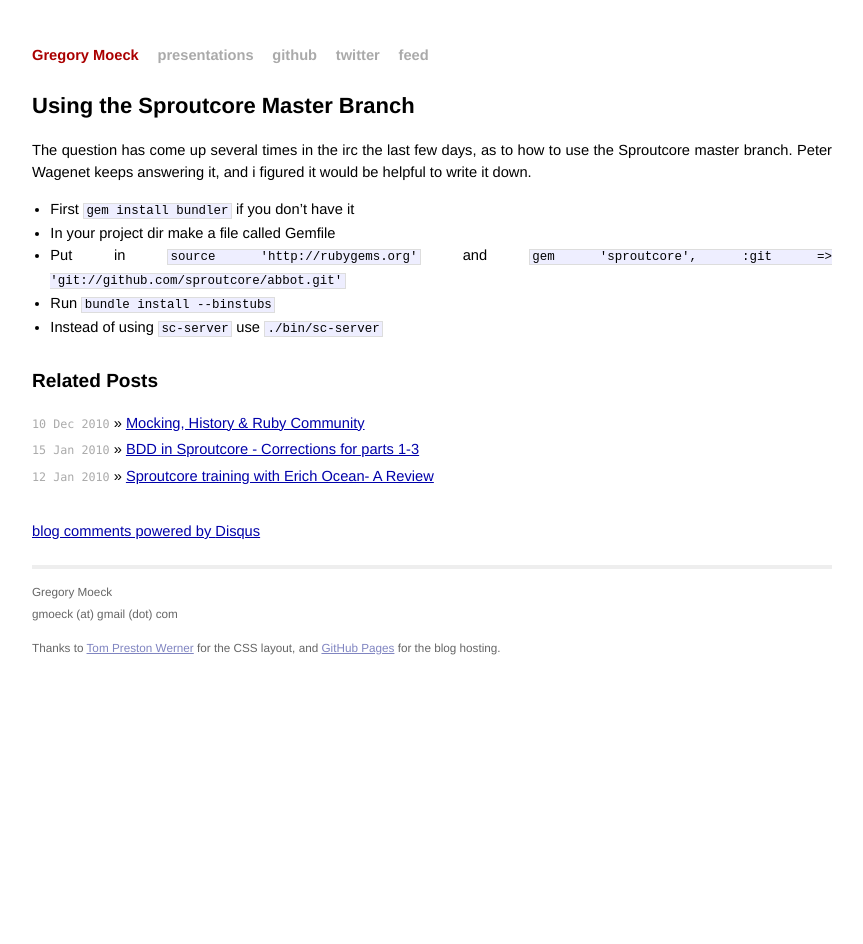
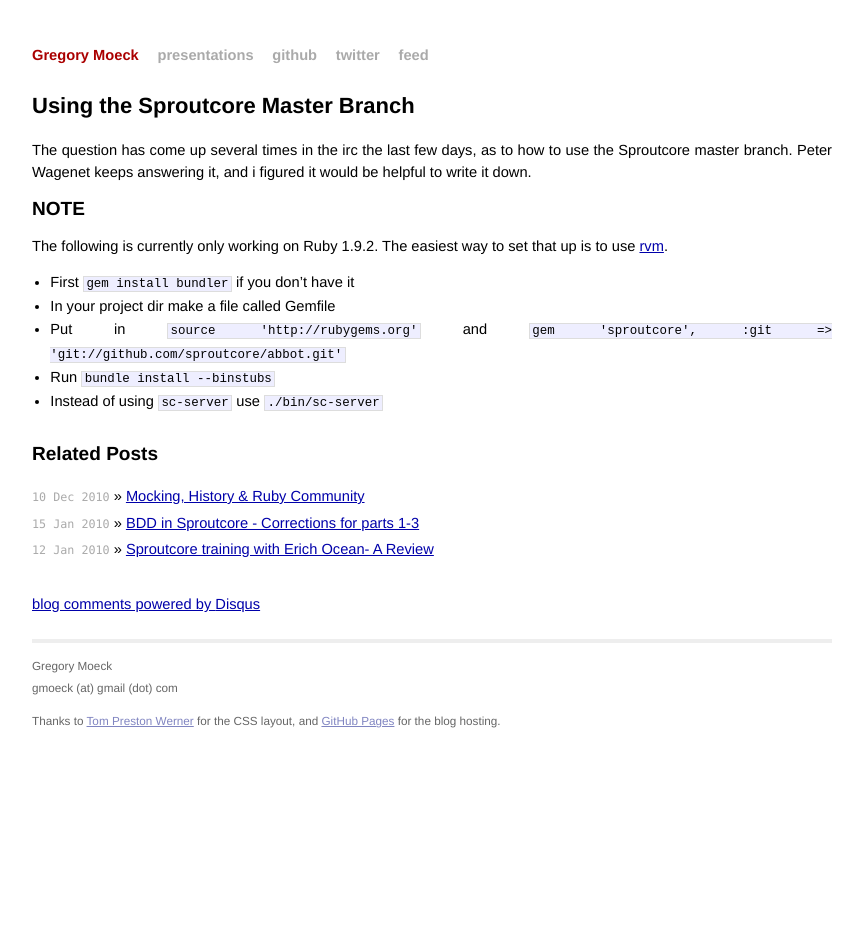
Before and after one commit to gmoeck/gmoeck.github.com, a Jekyll site: the page built from _posts/2010-01-31-using-sproutcore-master-branch.markdown, in a window 1280 px wide. Shown: the whole page, without its empty margins (208-1071 px from the left). Built offline with Jekyll 4.4.1, drawn with Linux system fonts in a browser that asks for light colours; Markdown is read by kramdown in place of the engine named in the settings; comment, search, counter and statistics services are not loaded.

Commit message:
Update to indicate you must use 1.9.2

```diff
--- a/_posts/2010-01-31-using-sproutcore-master-branch.markdown
+++ b/_posts/2010-01-31-using-sproutcore-master-branch.markdown
@@ -5,6 +5,9 @@
 #Using the Sproutcore Master Branch
 The question has come up several times in the irc the last few days, as to how to use the Sproutcore master branch. Peter Wagenet keeps answering it, and i figured it would be helpful to write it down.
 
+##NOTE
+The following is currently only working on Ruby 1.9.2. The easiest way to set that up is to use [rvm](http://rvm.beginrescueend.com/interpreters/ruby/).
+
 * First `gem install bundler` if you don't have it
 * In your project dir make a file called Gemfile
 * Put in `source 'http://rubygems.org'` and `gem 'sproutcore', :git => 'git://github.com/sproutcore/abbot.git'`
```
